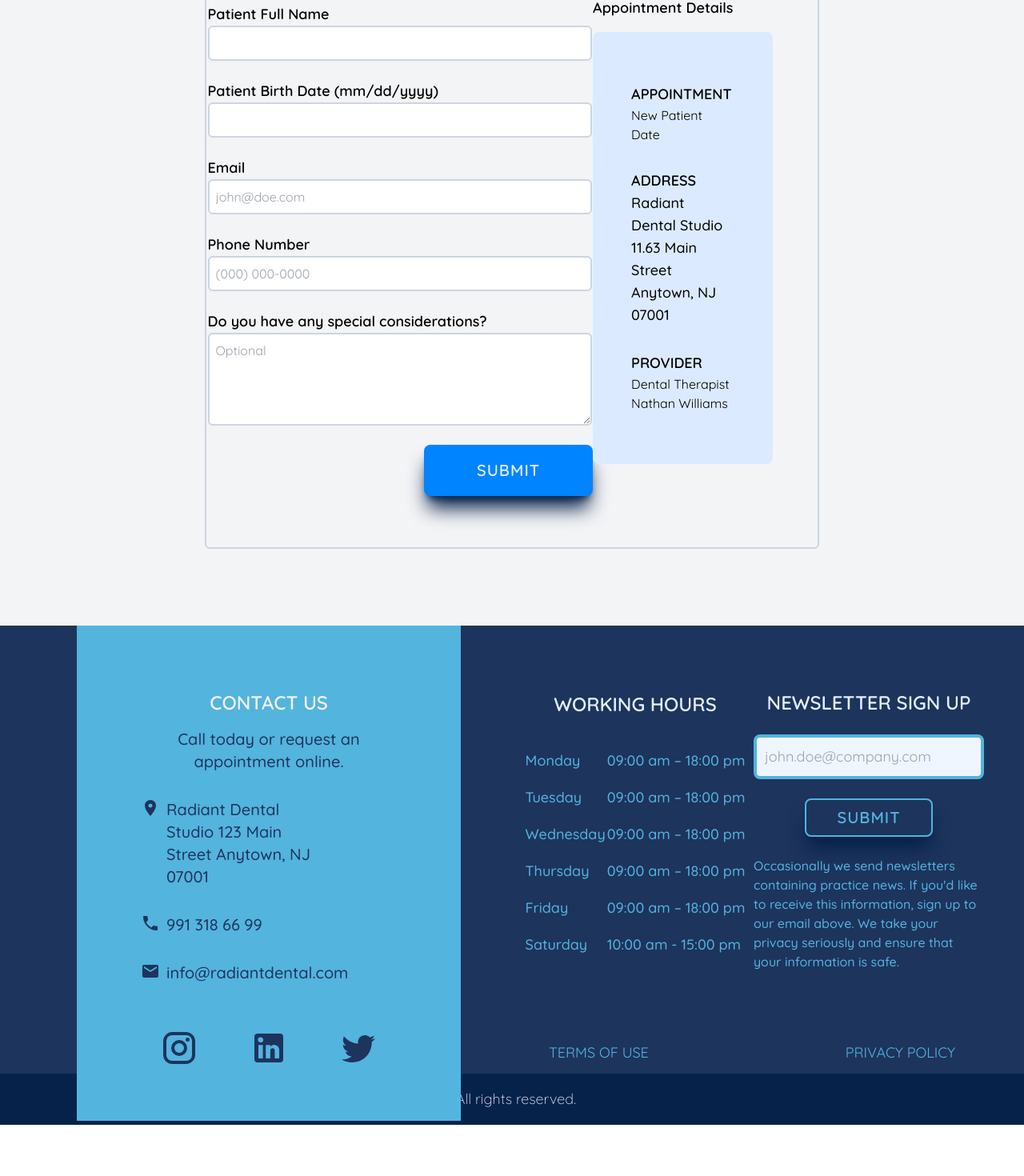
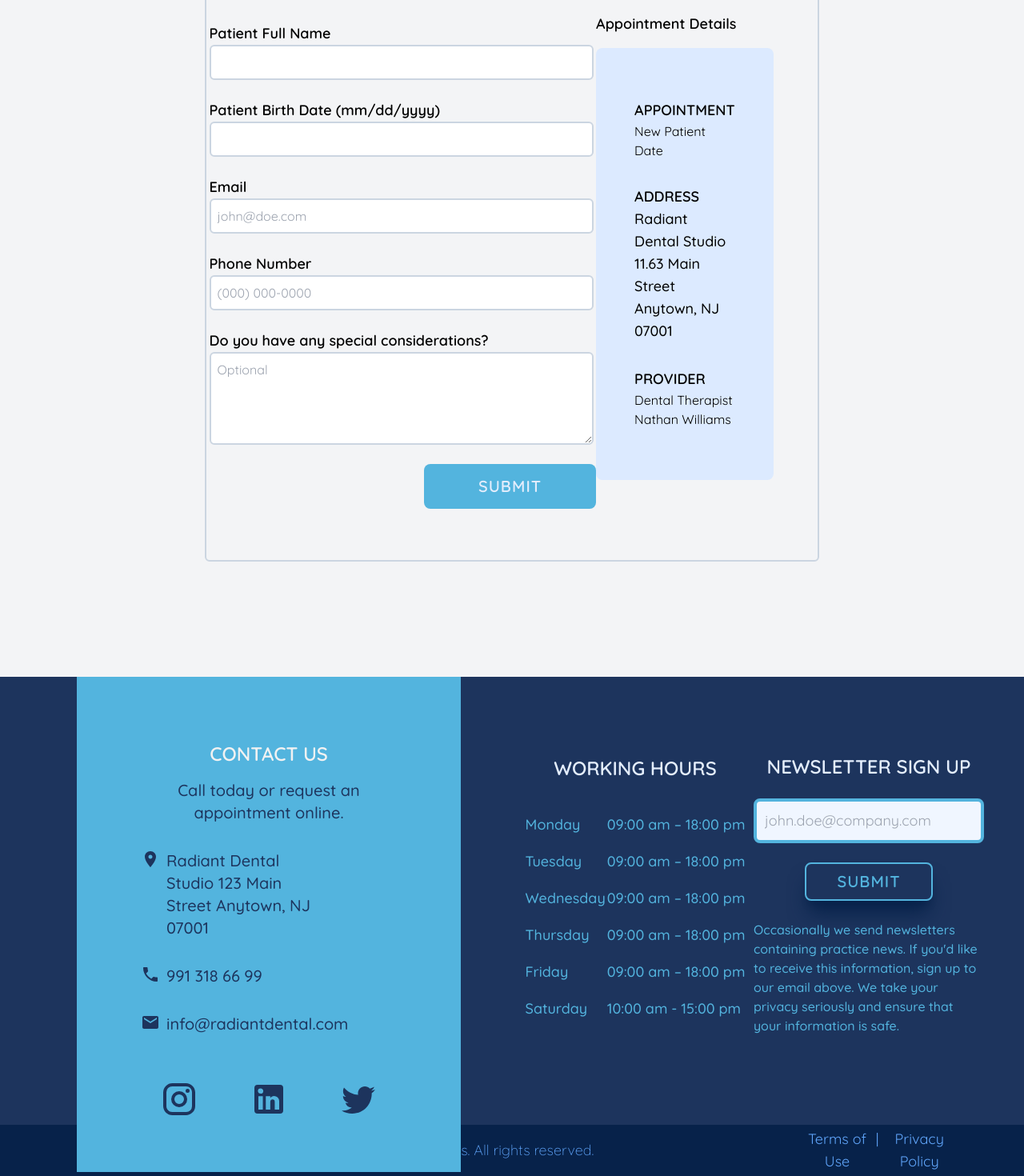
Before and after one commit to sandyFit/Radiant-Dental-Studio, a React (Vite) app: page /book-appointment in a window 1280 px wide. Shown: the part 506-1976 px from the top of the page at 80% size. Before the commit the page ends 1912 px from the top, so only its background shows below. Built offline with nearby package versions, Linux system fonts and the light colour scheme; a web font is replaced by a local one.

Commit message:
Improved UI consistency by adjusting the alignment of 'Terms of Use' and 'Privacy Policy' links and standardizing button sizes

```diff
--- a/src/index.css
+++ b/src/index.css
@@ -6,7 +6,9 @@
 @tailwind components;
 @tailwind utilities;
 
-
+.text-shadow {
+    text-shadow: 2px 2px 4px rgba(29, 52, 93, 0.8);
+}
 
 @layer base {
     body {
@@ -14,7 +16,7 @@
     }
 
     a {
-        @apply cursor-pointer;
+        @apply cursor-pointer no-underline;
     }
 }
 
@@ -26,8 +28,13 @@
 
 @layer utilities {
     .filled-btn {
-        @apply button text-white3 bg-azure hover:text-spanishBlue hover:bg-transparent
-            border-transparent hover:border-2 hover:border-spanishBlue shadow-xl shadow-midnight
+        @apply button text-white3 bg-azure hover:text-spanishBlue hover:bg-transparent border-4
+            border-transparent hover:border-4 hover:border-spanishBlue shadow-xl shadow-midnight
+    }
+
+    .no-shadow-btn {
+        @apply button text-white3 bg-spanishBlue hover:text-spanishBlue hover:bg-transparent
+            border-4 border-transparent hover:border-4 hover:border-spanishBlue
     }
 
     .transparent-btn {
@@ -39,6 +46,8 @@
         @apply w-full p-6 bg-gray-200 hover:bg-gray-300 rounded-md cursor-pointer mt-6 text-2xl font-semibold
             text-azure text-left
     }
+
+
 
     .ul {
         @apply flex justify-evenly text-spanishBlue gap-2
--- a/src/layouts/BookingFooter.jsx
+++ b/src/layouts/BookingFooter.jsx
@@ -1,21 +1,17 @@
 import InstagramIcon from '@mui/icons-material/Instagram';
 import LinkedinIcon from '@mui/icons-material/Linkedin';
 import TwitterIcon from '@mui/icons-material/Twitter';
+import { Link } from 'react-router-dom';
 
 const BookingFooter = () => {
     return (
         <article className='w-full flex flex-col items-center'>
 
-            <ul className="flex justify-center items-center gap-24 text-lg text-spaceCadet font-semibold">
-                <li>Terms of Use</li>
-                <li>Privacy Policy</li>
-            </ul>
-
             <div className="bg-spanishBlue w-full h-3 mt-6"></div>
 
-            <div className="bg-spaceCadet flex flex-col items-center w-full h-auto py-6 px-24">
+            <div className="bg-spaceCadet flex flex-col items-end w-full h-auto p-6">
 
-                <div className='flex justify-evenly w-1/2 text-slate-200 m-6'>
+                <div className='flex justify-end w-1/2 text-slate-200 my-6 mr-16 gap-12'>
                 <InstagramIcon
                     style={{ fontSize: '2rem',  cursor: 'pointer', transition: 'opacity 0.3s' }}
                     onMouseOver={(e) => e.target.style.opacity = 0.75}
@@ -33,10 +29,22 @@ const BookingFooter = () => {
                 />
                 </div>
 
-                <div className="flex justify-center items-center">
-                    <p className="text-lg font-light text-white3">
+                <div className="flex justify-between items-center w-full gap-[10rem]">
+                    <p className="text-lg font-light text-blue-400 ">
                         © 2024 Design & Development by Trish Ramos. All rights reserved.
                     </p>
+                    <div className="flex justify-evenly text-blue-400
+                        list-none text-lg w-[30%] ">
+                        <Link to='/terms'
+                            style={{color: '#60A5FA', textDecoration: 'none'}}>
+                            Terms of Use
+                        </Link>
+                            |
+                        <Link to='/policy'
+                            style={{color: '#60A5FA', textDecoration: 'none'}}>
+                            Privacy Policy
+                        </Link>
+                    </div>
                 </div>
             </div>
         </article>
--- a/src/layouts/Footer.jsx
+++ b/src/layouts/Footer.jsx
@@ -2,6 +2,7 @@ import WorkingHrsTable from '../components/forms/WorkingHrsTable';
 import NewsletterInput from '../components/forms/NewsletterInput';
 import ContactCard from '../components/cards/ContactCard';
 import MobileFooter from './MobileFooter';
+import { Link } from '@mui/material';
 
 
 
@@ -22,27 +23,21 @@ const Footer = () => {
 
                     <div className="flex flex-col w-full">
                         <div className="flex justify-around items-center w-full px-12">
-                            <div className='w-1/2 flex flex-col justify-center items-center mt-20'>
+                            <div className='w-1/2 flex flex-col justify-center items-center mt-[6rem]'>
                                 <h4 className='text-white3 text-center text-2xl font-semibold mb-6'>
                                 WORKING HOURS
                                 </h4>
                                 <WorkingHrsTable />
                             </div>
 
-                            <div className='w-1/2 flex flex-col items-center mt-20'>
+                            <div className='w-1/2 flex flex-col items-center mt-[6rem]'>
                                 <h4 className='text-white3 text-center text-2xl font-semibold mb-6'>
                                 NEWSLETTER SIGN UP
                                 </h4>
                                 <NewsletterInput/>
                             </div>
                         </div>
-                        <div className="flex justify-evenly gap-[10rem] mt-[5.5rem] text-spanishBlue
-                            list-none text-lg w-full">
-                            <li>TERMS OF USE</li>
-                            <li>PRIVACY POLICY</li>
 
-
-                        </div>
                     </div>
 
 
@@ -50,21 +45,22 @@ const Footer = () => {
 
 
                 <div className='absolute inset-0 top-[35rem] w-full h-16 bg-midnight flex items-center justify-end
-                    text-center'>
-                    <p className="text-lg font-light text-white3 mr-[35rem]">
+                    text-center gap-[16rem]'>
+                    <p className="text-lg font-light text-blue-400 ">
                         © 2024 Design & Development by Trish Ramos. All rights reserved.
                     </p>
-                    {/* <button className='text-spanishBlue mr-16' onClick={scrollToTop}>
-                        <ArrowUpward />TOP
-                    </button> */}
-
-                    {/* <button onClick={scrollToTop}
-                        class="group relative inline-flex h-12 w-12 items-center justify-center overflow-hidden
-                        rounded-full bg-slate-600 bottom-16 right-16">
-                        <div class="transition duration-300 group-hover:rotate-[360deg] text-spanishBlue">
-                            <ArrowUpward />
-                        </div>
-                    </button> */}
+                    <div className="flex justify-evenly text-blue-400
+                        list-none text-lg w-[22%] pr-[5rem] ">
+                        <Link to='/terms'
+                            style={{color: '#60A5FA', textDecoration: 'none'}}>
+                            Terms of Use
+                        </Link>
+                            |
+                        <Link to='/policy'
+                            style={{color: '#60A5FA', textDecoration: 'none'}}>
+                            Privacy Policy
+                        </Link>
+                    </div>
                 </div>
 
             </article>
--- a/src/layouts/Navbar.jsx
+++ b/src/layouts/Navbar.jsx
@@ -31,7 +31,7 @@ const Navbar = () => {
         </div>
 
         <button
-          className='hidden 2xl:block transparent-btn hover:text-white hover:bg-azure px-10 py-4 ml-5'
+          className='hidden 2xl:block transparent-btn hover:text-white hover:bg-azure px-10 py-3.5 ml-5'
           onClick={handleClick}
         >
           book online
--- a/src/pages/booking/BookAppointment.jsx
+++ b/src/pages/booking/BookAppointment.jsx
@@ -1,6 +1,7 @@
 import React from 'react'
 import BookingNavbar from '../../layouts/BookingNavbar'
 import Footer from '../../layouts/Footer';
+import { ArrowBack } from '@mui/icons-material';
 
 const BookAppointment = () => {
     return (
@@ -9,9 +10,14 @@ const BookAppointment = () => {
 
             {/* Main content wrapper for centering */}
             <div className="flex-grow flex flex-col items-center justify-center">
-                <section className="py-24 w-3/5 space-y-12">
-                    <div className="flex flex-col ">
-                        <h3 className="text-spaceCadet text-2xl font-bold">
+                <section className="pt-12 pb-36 w-3/5 space-y-12">
+                    <button className="absolute text-lg font-medium text-blue-400"
+                            onClick={() => navigate(-1)}
+                        >
+                        <ArrowBack /> Back
+                    </button>
+                    <div className="flex flex-col">
+                        <h3 className="text-spaceCadet text-2xl font-bold mt-6">
                             Appointment Request
                         </h3>
                         <hr className="border-t-2 border-slate-300 w-full my-6" />
@@ -72,7 +78,7 @@ const BookAppointment = () => {
 
                             {/* Submit button */}
                             <div className="flex justify-center">
-                                <button type="submit" className="filled-btn px-16 py-4 ml-[17rem]">Submit</button>
+                                <button type="submit" className="no-shadow-btn px-16 py-2.5 ml-[17rem]">Submit</button>
                             </div>
                         </form>
 
--- a/src/pages/home/Team.jsx
+++ b/src/pages/home/Team.jsx
@@ -39,12 +39,12 @@ const Team = () => {
 
 
   return (
-    <div className='relative flex flex-col justify-center items-center bg-spaceCadet bg-opacity-[.60] h-[80rem]'>
+    <div className='relative flex flex-col justify-center items-center bg-spaceCadet bg-opacity-[.63] h-[80rem]'>
       <div className=" flex flex-col justify-center items-center">
         <div >
           <h2 className='text-white3 text-3xl md:text-5xl xl:text-5xl font-bold w-2/3 lg:w-2/4 xl:w-full'>
             Quality
-            <span className='text-midnight' style={{ margin: ' 0 1rem' }}>
+            <span className='text-spanishBlue text-shadow' style={{ margin: ' 0 1rem' }}>
               Dental Care
             </span>
             at Your Fingerprints
--- a/tailwind.config.js
+++ b/tailwind.config.js
@@ -33,6 +33,7 @@ export default {
 
 
     },
-  },
-  plugins: [],
+    plugins: [],
+  }
+
 }
```
Also changed, not shown: src/pages/home/About.jsx (+7 -7 lines).
